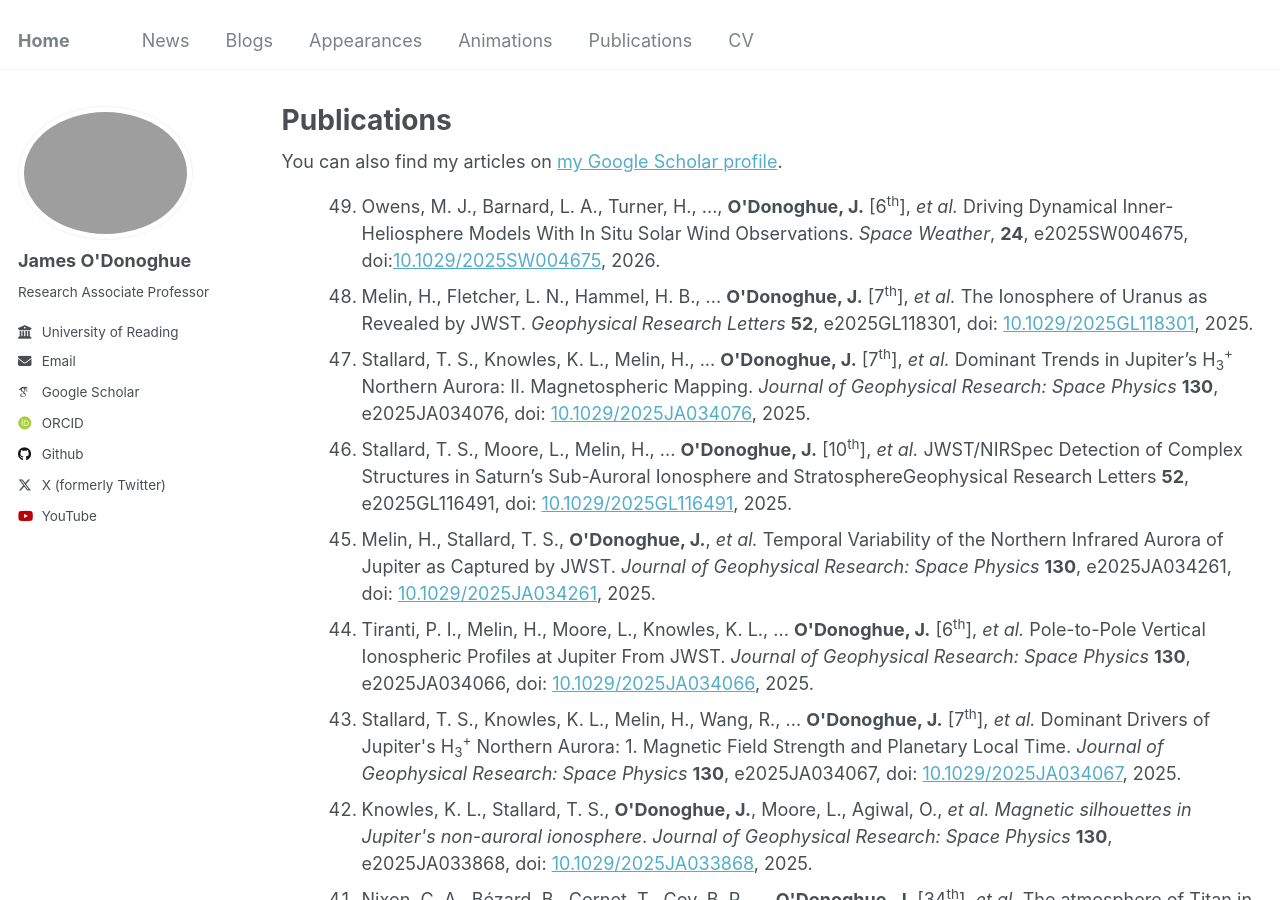
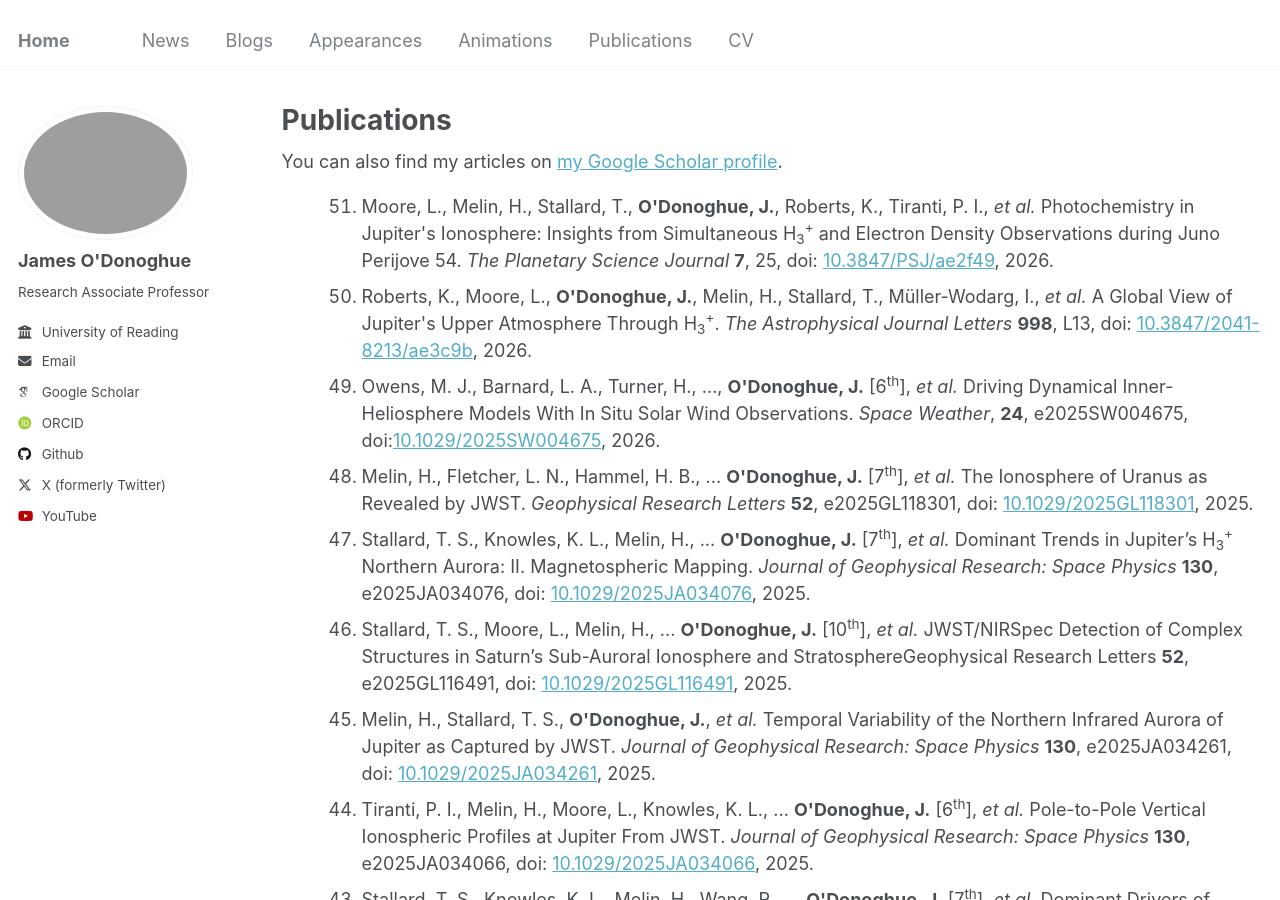
Before and after one commit to odonoghuespace/odonoghuespace.github.io, a Jekyll site: the page built from _pages/publications.html, in a window 1280 px wide and 900 px high. Built offline with Jekyll 4.4.1, drawn with Linux system fonts in a browser that asks for light colours; some web fonts are replaced.

Commit message:
Add new publications to the publications page

```diff
--- a/_pages/publications.html
+++ b/_pages/publications.html
@@ -15,6 +15,9 @@ author_profile: true
 
 <ol reversed>
   <ol reversed>
+  <li>Moore, L., Melin, H., Stallard, T., <strong>O'Donoghue, J.</strong>, Roberts, K., Tiranti, P. I., <em>et al.</em> Photochemistry in Jupiter's Ionosphere: Insights from Simultaneous H<sub>3</sub><sup>+</sup> and Electron Density Observations during Juno Perijove 54. <em>The Planetary Science Journal</em> <strong>7</strong>, 25, doi: <a href="https://doi.org/10.3847/PSJ/ae2f49">10.3847/PSJ/ae2f49</a>, 2026.</li>
+
+  <li>Roberts, K., Moore, L., <strong>O'Donoghue, J.</strong>, Melin, H., Stallard, T., Müller-Wodarg, I., <em>et al.</em> A Global View of Jupiter's Upper Atmosphere Through H<sub>3</sub><sup>+</sup>. <em>The Astrophysical Journal Letters</em> <strong>998</strong>, L13, doi: <a href="https://doi.org/10.3847/2041-8213/ae3c9b">10.3847/2041-8213/ae3c9b</a>, 2026.</li>
 
   <li>Owens, M. J., Barnard, L. A., Turner, H., ..., <b>O'Donoghue, J.</b> [6<sup>th</sup>], <i>et al.</i> Driving Dynamical Inner-Heliosphere Models With In Situ Solar Wind Observations. <i>Space Weather</i>, <b>24</b>, e2025SW004675, doi:<a href="https://doi.org/10.1029/2025SW004675">10.1029/2025SW004675</a>, 2026.</li>
 
```
